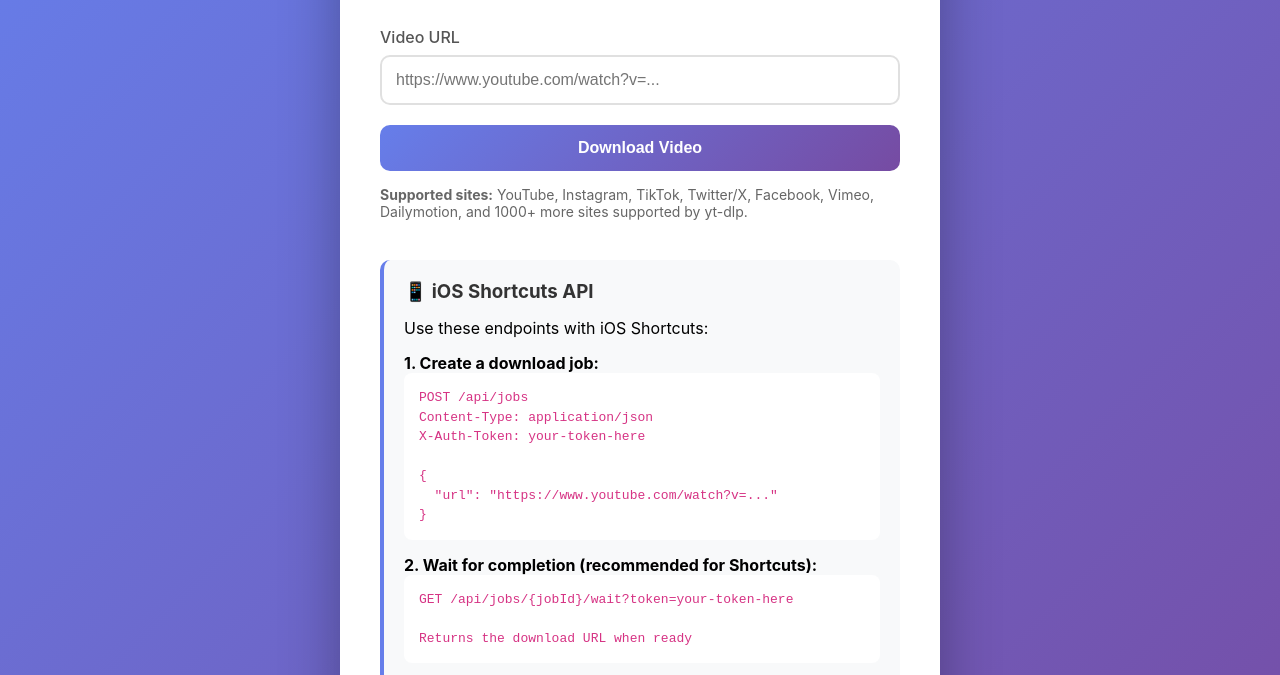
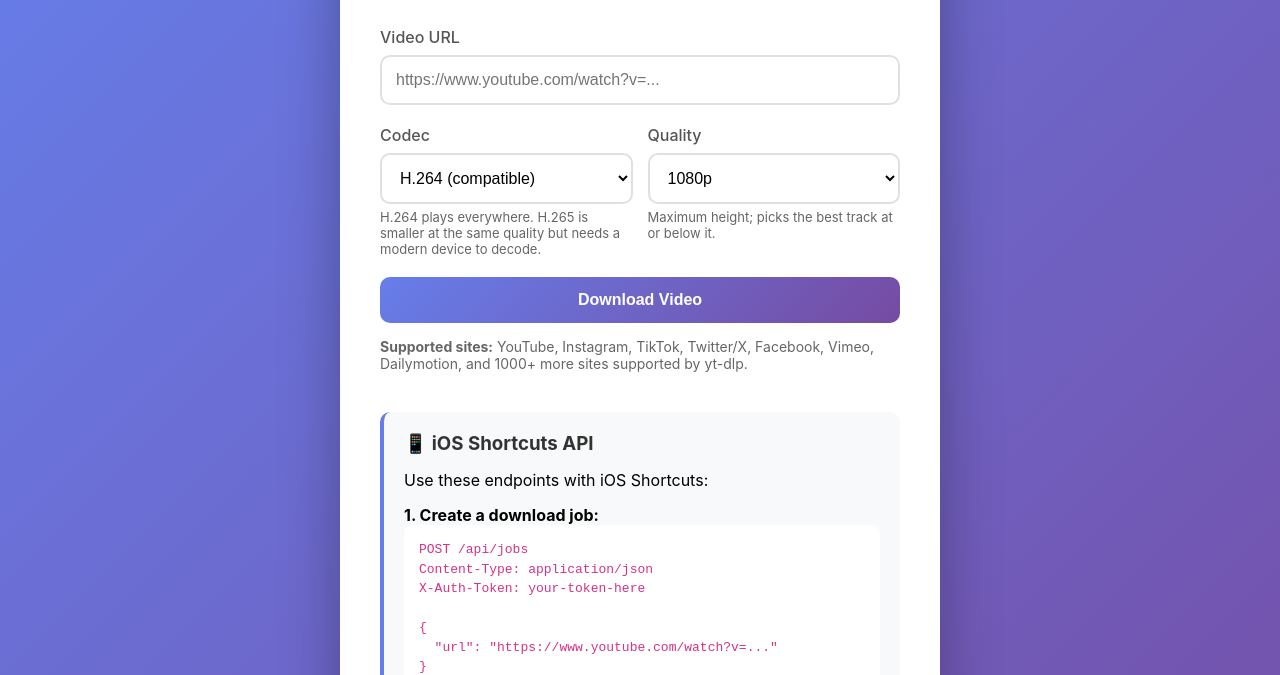
Before and after one commit to illixion/web-yt-dlp, a website: page src/public/index.html in a window 1280 px wide. Shown: the part 131-806 px from the top of the page. Drawn offline with Linux system fonts and the light colour scheme; no server answers.

Commit message:
web UI: add codec and quality dropdowns
Add a Codec dropdown (H.264 / H.265) and a Quality dropdown
(360p/480p/720p/1080p/1440p/2160p) to the download form; both are
sent to POST /api/jobs as `preset` and `height`.

To make the quality selector actually take effect, the download path
now honours the requested height: downloadVideo() takes a height
argument that flows into the yt-dlp format selector (previously
hard-coded to 1080p), and /api/jobs reads `height` from the body or
query (clamped to 2160).

Co-Authored-By: Claude Opus 4.8 (1M context) <noreply@anthropic.com>

```diff
--- a/src/public/index.html
+++ b/src/public/index.html
@@ -79,6 +79,45 @@
         input[type="password"]:focus {
             outline: none;
             border-color: #667eea;
+        }
+
+        select {
+            width: 100%;
+            padding: 14px;
+            border: 2px solid #e0e0e0;
+            border-radius: 10px;
+            font-size: 16px;
+            background: #fff;
+            cursor: pointer;
+            transition: border-color 0.3s;
+        }
+
+        select:focus {
+            outline: none;
+            border-color: #667eea;
+        }
+
+        .form-row {
+            display: flex;
+            gap: 15px;
+        }
+
+        .form-row .form-group {
+            flex: 1;
+        }
+
+        .field-hint {
+            color: #666;
+            font-size: 13px;
+            display: block;
+            margin-top: 5px;
+        }
+
+        @media (max-width: 480px) {
+            .form-row {
+                flex-direction: column;
+                gap: 0;
+            }
         }
 
         button {
@@ -248,6 +287,28 @@
                     required
                 >
             </div>
+            <div class="form-row">
+                <div class="form-group">
+                    <label for="preset">Codec</label>
+                    <select id="preset" name="preset">
+                        <option value="h264" selected>H.264 (compatible)</option>
+                        <option value="h265">H.265 / HEVC (smaller)</option>
+                    </select>
+                    <small class="field-hint">H.264 plays everywhere. H.265 is smaller at the same quality but needs a modern device to decode.</small>
+                </div>
+                <div class="form-group">
+                    <label for="quality">Quality</label>
+                    <select id="quality" name="height">
+                        <option value="360">360p</option>
+                        <option value="480">480p</option>
+                        <option value="720">720p</option>
+                        <option value="1080" selected>1080p</option>
+                        <option value="1440">1440p</option>
+                        <option value="2160">2160p</option>
+                    </select>
+                    <small class="field-hint">Maximum height; picks the best track at or below it.</small>
+                </div>
+            </div>
             <button type="submit" id="submitBtn">Download Video</button>
         </form>
 
@@ -341,6 +402,8 @@ Returns the download URL when ready</code></pre>
             const url = document.getElementById('videoUrl').value.trim();
             if (!url) return;
 
+            const preset = document.getElementById('preset').value;
+            const height = parseInt(document.getElementById('quality').value, 10);
             const token = authTokenInput.value.trim();
 
             // Save token to localStorage if provided
@@ -358,7 +421,7 @@ Returns the download URL when ready</code></pre>
 
             try {
                 // Create job
-                const jobPayload = { url };
+                const jobPayload = { url, preset, height };
                 if (authEnabled && token) {
                     jobPayload.token = token;
                 }
```
Also changed, not shown: src/server.js (+15 -12 lines).
